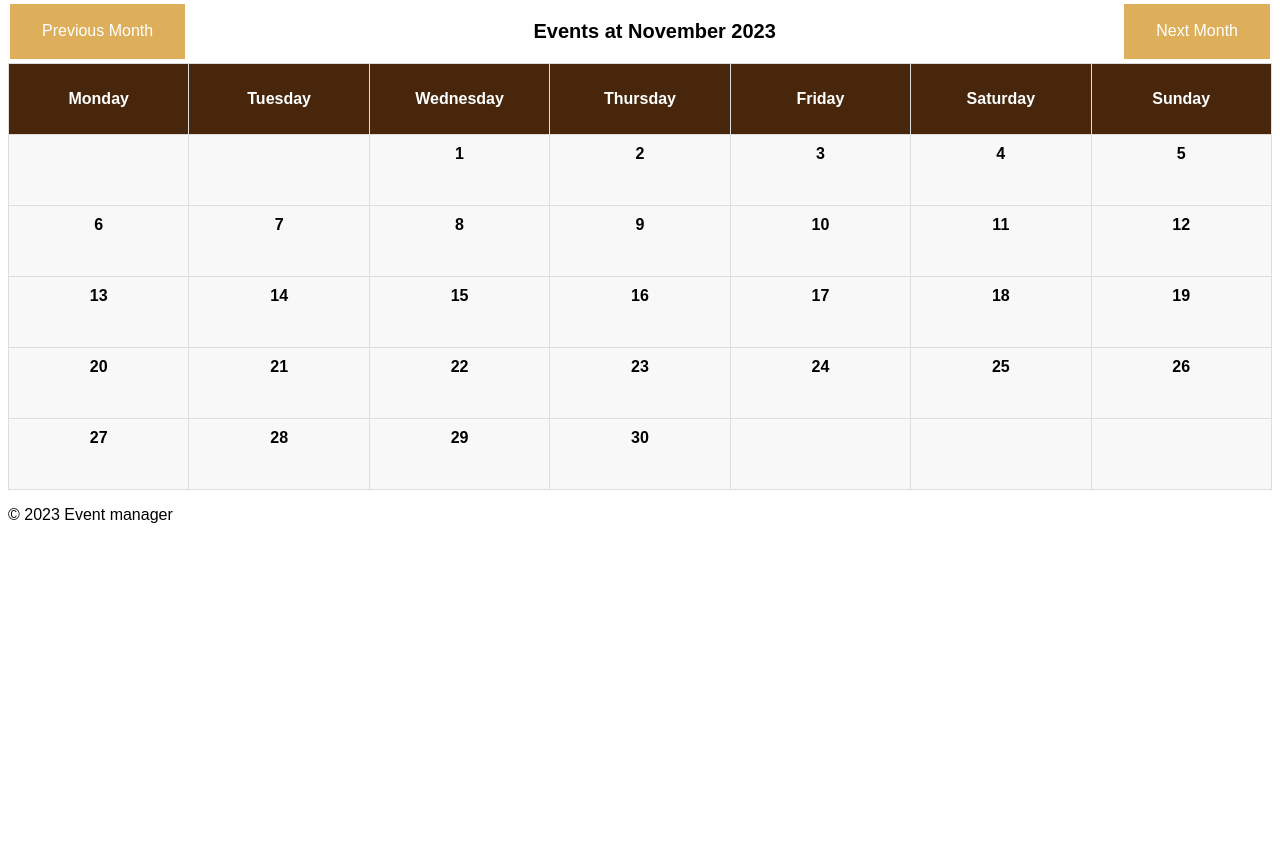
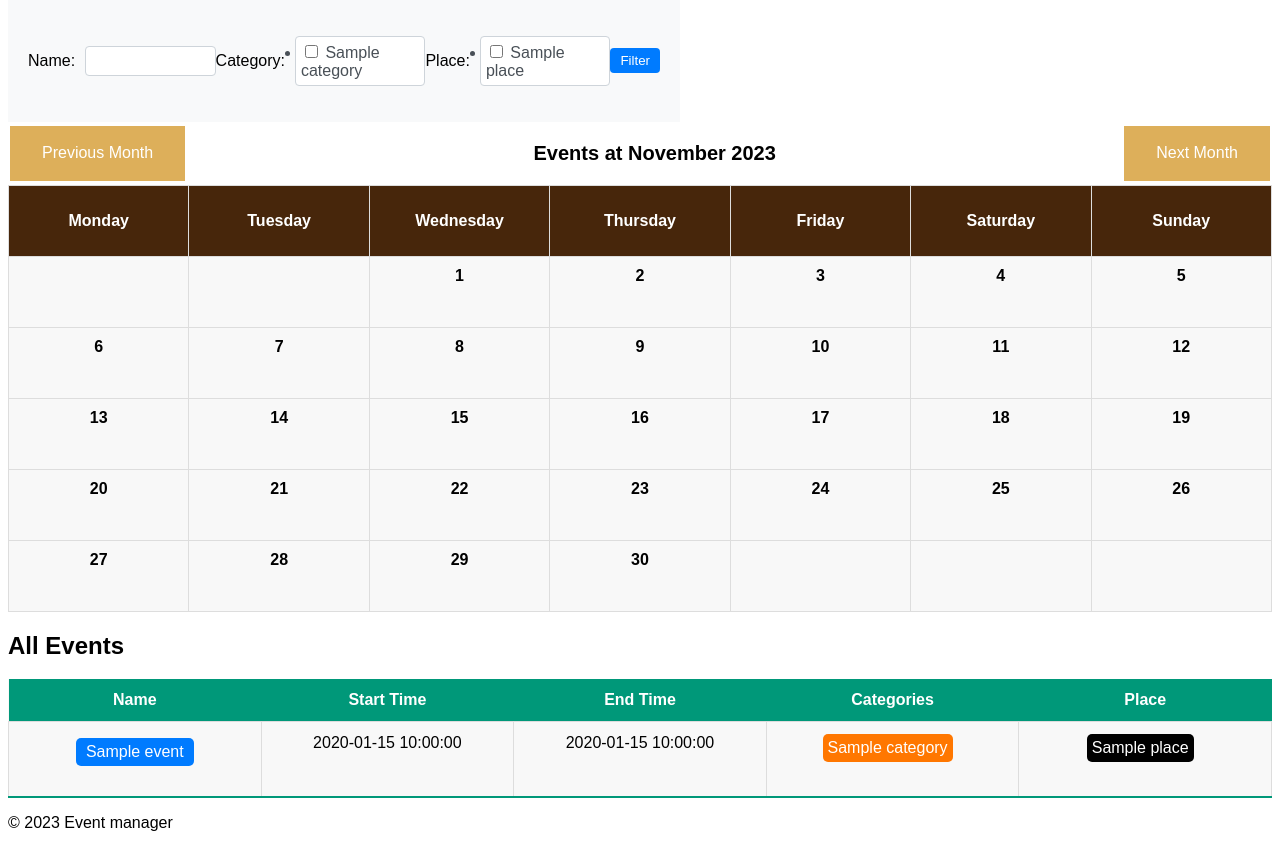
Before and after one commit to smatand/iis2023, a Flask app: page / in a window 1280 px wide. Shown: the part 343-1191 px from the top of the page. Before the commit the page ends 866 px from the top, so only its background shows below. Run offline with Flask 3, Linux system fonts and the light colour scheme; a user stored in the database is signed in; tables that the repository leaves empty hold one stand-in row (values such as "Sample post").

Commit message:
add filter for events, redesign v3

```diff
--- a/app.py
+++ b/app.py
@@ -1,6 +1,7 @@
 from models import User, RoleEnum, db, Event, Place, Category, Review
-from forms import EventForm, PlaceForm, CategoryForm, ReviewForm
+from forms import EventForm, PlaceForm, CategoryForm, ReviewForm, FilterForm
 from yaml import load, FullLoader
+from sqlalchemy import and_, or_
 from flask_bcrypt import Bcrypt
 from datetime import datetime
 import calendar
@@ -62,15 +63,32 @@ def load_user(user_id):
     return User.query.get(user_id)
 
 
-@app.route("/")
+@app.route("/", methods=['GET', 'POST'])
 def index():
-    events = Event.query.all()
+    form = FilterForm()
+    if form.validate_on_submit():
+        name = form.name.data
+        category_ids = form.category.data
+        place_ids = form.place.data
+
+        events = Event.query.filter(and_(
+            Event.name.ilike('%{}%'.format(name)),
+            or_(*[Event.categories.any(
+                id=category_id
+                ) for category_id in category_ids]),
+            or_(*[Event.place.has(
+                id=place_id
+                ) for place_id in place_ids])
+        )).all()
+    else:
+        events = Event.query.all()
 
     month, year = get_month_year()
     month_name = calendar.month_name[month]
 
     return render_template(
         'index.html',
+        form=form,
         events=events,
         current_user=current_user,
         calendar=calendar,
@@ -162,15 +180,23 @@ def logout():
 def create_event():
     form = EventForm()
     if form.validate_on_submit():
+        name = form.name.data
+        category_ids = [id for id, checked in zip([choice[0] for choice in form.category_ids.choices], form.category_ids.data) if checked]
+        place_id = form.place_id.data
+
         event = Event()
-        event.name = form.name.data
+        event.name = name
         event.start_datetime = form.start_datetime.data
         event.end_datetime = form.end_datetime.data
         event.capacity = form.capacity.data
         event.description = form.description.data
         event.image = form.image.data
-        event.place_id = form.place_id.data
+        event.place_id = place_id
         event.users.append(current_user)
+
+        categories = Category.query.filter(Category.id.in_(category_ids)).all()
+        for category in categories:
+            event.categories.append(category)
 
         if Event.query.filter_by(name=event.name).first():
             flash('Event with the same name already exists')
--- a/forms.py
+++ b/forms.py
@@ -1,5 +1,6 @@
 from datetime import datetime, timedelta
 from flask_wtf import FlaskForm
+from models import Place, Category
 from wtforms import (
     StringField,
     DateTimeField,
@@ -7,9 +8,11 @@ from wtforms import (
     SubmitField,
     ValidationError,
     SelectField,
-    TextAreaField
+    TextAreaField,
+    SelectMultipleField,
+    widgets
 )
-from wtforms.validators import DataRequired, Length
+from wtforms.validators import DataRequired, Length, Optional
 
 
 def validate_date(form, field):
@@ -35,15 +38,15 @@ class EventForm(FlaskForm):
     capacity = IntegerField('Capacity', validators=[DataRequired()])
     description = StringField('Description', validators=[DataRequired()])
     image = StringField('Image URL')
-    place_id = IntegerField('Place ID', validators=[DataRequired()])
+    place_id = SelectField('Place', validators=[DataRequired()], coerce=int)
+    category_ids = SelectMultipleField('Category',
+                                       validators=[Optional()], coerce=int, option_widget=widgets.CheckboxInput(), widget=widgets.ListWidget(prefix_label=False))
     submit = SubmitField('Create Event')
 
-    def validate(self, extra_validators=None):
-        if not super().validate():
-            return False
-
-        result = True
-        return result
+    def __init__(self, *args, **kwargs):
+        super(EventForm, self).__init__(*args, **kwargs)
+        self.place_id.choices = [(p.id, p.name) for p in Place.query.all()]
+        self.category_ids.choices = [(c.id, c.name) for c in Category.query.all()]
 
 
 class PlaceForm(FlaskForm):
@@ -71,3 +74,24 @@ class ReviewForm(FlaskForm):
                          coerce=int
                          )
     submit = SubmitField('Submit Review')
+
+
+class FilterForm(FlaskForm):
+    name = StringField('Name', validators=[Optional()])
+    category = SelectMultipleField(
+        'Category',
+        validators=[Optional()],
+        coerce=int,
+        option_widget=widgets.CheckboxInput(),
+        widget=widgets.ListWidget(prefix_label=False))
+    place = SelectMultipleField(
+        'Place',
+        validators=[Optional()],
+        coerce=int,
+        option_widget=widgets.CheckboxInput(),
+        widget=widgets.ListWidget(prefix_label=False))
+
+    def __init__(self, *args, **kwargs):
+        super(FilterForm, self).__init__(*args, **kwargs)
+        self.category.choices = [(c.id, c.name) for c in Category.query.all()]
+        self.place.choices = [(p.id, p.name) for p in Place.query.all()]
--- a/static/calendar.css
+++ b/static/calendar.css
@@ -18,15 +18,6 @@ td {
 
 td:hover {
     background-color: #e0e0e0;
-}
-
-.event {
-    background-color: #4CAF50;
-    color: white;
-    border: none;
-    padding: 5px;
-    margin-top: 5px;
-    border-radius: 5px;
 }
 
 button {
--- a/static/event_details.css
+++ b/static/event_details.css
@@ -11,14 +11,23 @@
 }
 
 .event_details h2 {
-    color: #4CAF50;
-    font-size: 24px;
+    color: black;
+    font-size: 30px;
     margin-bottom: 20px;
 }
 
 .detail {
-    display: flex;
-    justify-content: space-between;
+    display: grid;
+    justify-content: auto;
+    width: 50%;
+    color: #333;
+    font-size: 18px;
+    margin-bottom: 10px;
+}
+
+.detail-cat {
+    display: start;
+    justify-content: start;
     width: 50%;
     color: #333;
     font-size: 18px;
--- /dev/null
+++ b/static/event_list_index.css
@@ -0,0 +1,67 @@
+.event-table {
+    width: 100%;
+    border-collapse: collapse;
+    margin: 15px 0;
+}
+
+.event-table-header {
+    background-color: #009879;
+    color: #ffffff;
+    text-align: center;
+    padding: 12px 15px;
+}
+
+.event-table-data {
+    padding: 12px 15px;
+}
+
+.event-table-row {
+    border-bottom: 1px solid #dddddd;
+}
+
+.event-table-row:nth-of-type(even) {
+    background-color: #f3f3f3;
+}
+
+.event-table-row:last-of-type {
+    border-bottom: 2px solid #009879;
+}
+.event-list-button {
+    background-color: #009879;
+    border: none;
+    color: white;
+    padding: 10px 20px;
+    text-align: center;
+    text-decoration: none;
+    display: inline-block;
+    font-size: 16px;
+    margin-top: 15px;
+    margin-bottom: 15px;
+    cursor: pointer;
+    border-radius: 5px;
+}
+
+.event-list-button:hover {
+    background-color: #0056b3;
+}
+
+.event-categories-tag {
+    display: inline-block;
+    margin-right: 10px;
+    padding: 5px;
+    background-color: #ff7700;
+    border: none;
+    border-radius: 5px;
+    color: white;
+}
+
+
+.event-places-tag {
+    display: inline-block;
+    margin-right: 10px;
+    padding: 5px;
+    background-color: black;
+    border: none;
+    border-radius: 5px;
+    color: white;
+}
--- /dev/null
+++ b/static/filter.css
@@ -0,0 +1,33 @@
+.filter-form {
+    display: flex;
+    justify-content: space-between;
+    align-items: center;
+    padding: 20px;
+    background-color: #f8f9fa;
+}
+
+.form-input {
+    width: 20%;
+    padding: 5px;
+    border: 1px solid #ced4da;
+    border-radius: 4px;
+    font-size: 1rem;
+    color: #495057;
+    background-color: #fff;
+    background-clip: padding-box;
+    transition: border-color 0.15s ease-in-out, box-shadow 0.15s ease-in-out;
+}
+
+.form-submit {
+    padding: 5px 10px;
+    border: none;
+    border-radius: 4px;
+    background-color: #007bff;
+    color: #fff;
+    cursor: pointer;
+    transition: background-color 0.15s ease-in-out;
+}
+
+.form-submit:hover {
+    background-color: #0056b3;
+}
--- a/templates/base.html
+++ b/templates/base.html
@@ -8,6 +8,8 @@
      <link rel="stylesheet" href="{{ url_for('static', filename='error.css') }}">
      <link rel="stylesheet" href="{{ url_for('static', filename='list.css') }}">
      <link rel="stylesheet" href="{{ url_for('static', filename='review.css') }}">
+     <link rel="stylesheet" href="{{ url_for('static', filename='event_list_index.css') }}">
+     <link rel="stylesheet" href="{{ url_for('static', filename='filter.css') }}">
 </head>
 <body>
      <div id="myModal" class="modal">
--- a/templates/create_event.html
+++ b/templates/create_event.html
@@ -29,7 +29,7 @@
       {% endif %}
       <div class="form-field">
         <label for="capacity">{{ form.capacity.label }}*<span>:</span></label>
-        {{ form.capacity(value=100) }}
+        {{ form.capacity(value=5) }}
       </div>
       <div class="form-field">
         <label for="image">{{ form.image.label }}<span>:</span></label>
@@ -38,6 +38,10 @@
       <div class="form-field">
         <label for="place_id">{{ form.place_id.label }}*<span>:</span></label>
         {{ form.place_id(value=1) }}
+      </div>
+      <div class=""form-field">
+        <label for="category_id">{{ form.category_ids.label }}*<span>:</span></label>
+        {{ form.category_ids() }}
       </div>
       <div class="form-field">
         <label for="description">{{ form.description.label }}*<span>:</span></label>
--- a/templates/index.html
+++ b/templates/index.html
@@ -9,6 +9,17 @@
     </div>
     {% endif %}
     </header>
+<form method="POST" class="filter-form">
+        {{ form.hidden_tag() }}
+        <label for="name">Name:</label>
+        {{ form.name(id='name', class='form-input') }}
+        <label for="category">Category:</label>
+        {{ form.category(id='category', class='form-input') }}
+        <label for="place">Place:</label>
+        {{ form.place(id='place', class='form-input') }}
+        <input type="submit" value="Filter" class="form-submit">
+    </form>
+
     <div style="display: flex; justify-content: space-between;">
           <button onclick="window.location.href='{{ url_for('index', year=year, month=month-1) }}';">Previous Month</button>
           <p id="current-month" class="month-display">Events at {{ month_name }} {{ year }}</p>
@@ -47,4 +58,37 @@
       </tr>
       {% endfor %}
 </table>
+<div id="event-list">
+    <h2>All Events</h2>
+    <table class="event-table">
+        <thead>
+            <tr>
+                <th class="event-table-header">Name</th>
+                <th class="event-table-header">Start Time</th>
+                <th class="event-table-header">End Time</th>
+                <th class="event-table-header">Categories</th>
+                <th class="event-table-header">Place</th>
+            </tr>
+        </thead>
+        <tbody>
+            {% for event in events %}
+                <tr class="event-table-row">
+                    <td class="event-table-data"><button class="event" onclick="window.location.href='{{ url_for('event', id=event.id) }}';">{{ event.name }}</button></td>
+                    <td class="event-table-data">{{ event.start_datetime }}</td>
+                    <td class="event-table-data">{{ event.end_datetime }}</td>
+                    <td class="event-table-data">
+                    {% for category in event.categories %}
+                        <div class="event-categories-tag">{{ category.name }}</div>
+                    {% endfor %}
+                    </td>
+                    <td class="event-table-data">
+                            <div class="event-places-tag">{{ event.place.name }}</div>
+                    </td>
+
+                </tr>
+            {% endfor %}
+        </tbody>
+    </table>
+</div>
+
 {% endblock %}
```
Also changed, not shown: templates/event.html (+9 -1 lines).
